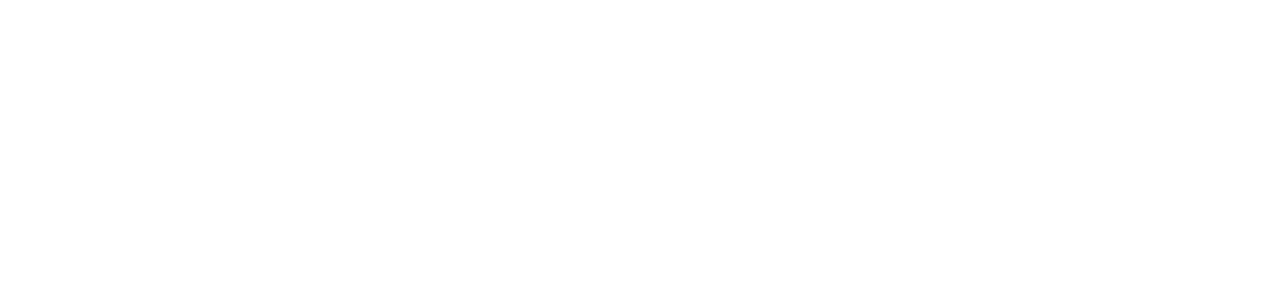
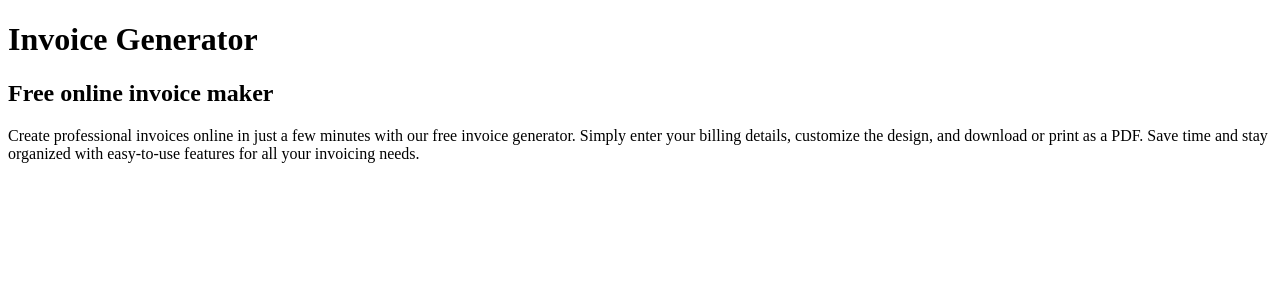
Before and after one commit to pankajkoree/invoice_generator, a Next.js app: page / in a window 1280 px wide. Shown: the top 300 px of the page. Built offline with nearby package versions, Linux system fonts and the light colour scheme.

Commit message:
Home page

```diff
--- a/src/app/page.tsx
+++ b/src/app/page.tsx
@@ -1,8 +1,14 @@
-
 export default function Home() {
   return (
     <div>
-
+      <h1>Invoice Generator</h1>
+      <h2>Free online invoice maker</h2>
+      <p>
+        Create professional invoices online in just a few minutes with our free
+        invoice generator. Simply enter your billing details, customize the
+        design, and download or print as a PDF. Save time and stay organized
+        with easy-to-use features for all your invoicing needs.
+      </p>
     </div>
   );
 }
```
Also changed, not shown: package.json (+7 -6 lines), 1 other file (tests, documents, lock files or other folders).
